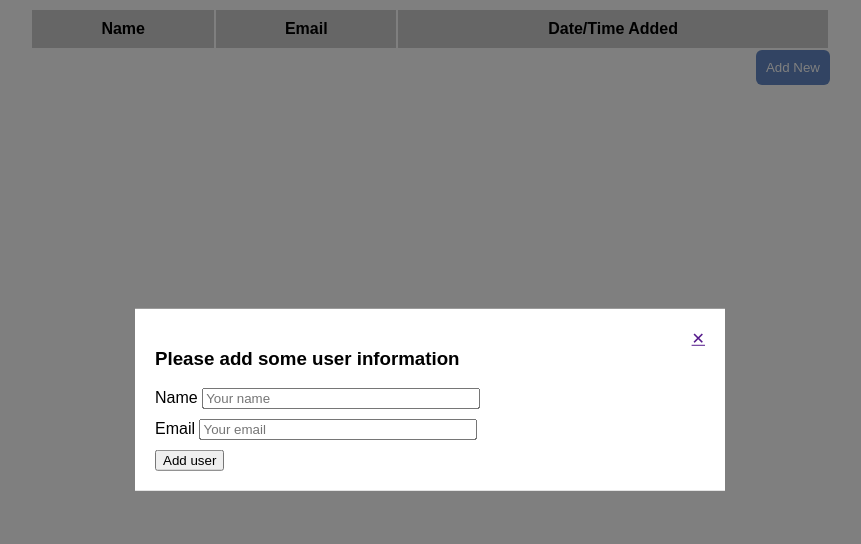
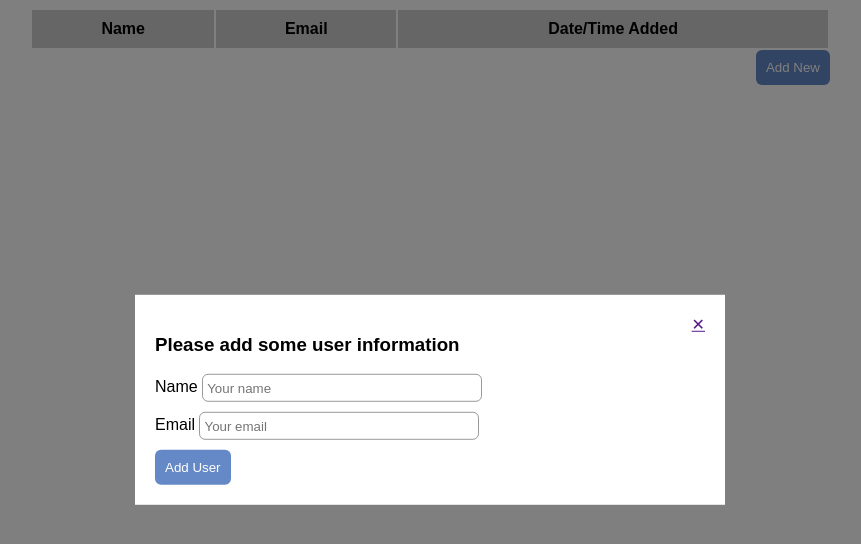
Before and after one commit to ethanwelborn/needle, a website: page index.html in a window 1280 px wide. Both pictures are taken after a click on the button "Add New". Shown: the whole page, without its empty margins (210-1071 px from the left). Drawn offline with nearby package versions, Linux system fonts and the light colour scheme; some packages are replaced by stand-ins of ours.

Commit message:
some more css styling

```diff
--- a/app/app.css
+++ b/app/app.css
@@ -7,7 +7,7 @@ body {
 	margin:0 auto;
 }
 
-button {
+button, input[type="submit"] {
 	padding:10px;
 	color:#fff;
 	background-color:#6489c6;
--- a/app/modal/modal.css
+++ b/app/modal/modal.css
@@ -19,6 +19,10 @@
 }
 .text-field {
 	width:270px;
+	height:26px;
+	border-radius:6px;
+	border:solid 1px #999;
+	padding:0 4px;
 }
 #close-modal {
 	position: absolute;
--- a/app/modal/user-modal.html
+++ b/app/modal/user-modal.html
@@ -17,6 +17,6 @@
 	  	<p ng-show="userForm.email.$invalid && form.submitted" class='error'>Please use a valid email</p>
 	  </div>
 
-	  <input type='submit' value="Add user" />
+	  <input type='submit' value="Add User" />
 	</form>
 </div>
```
